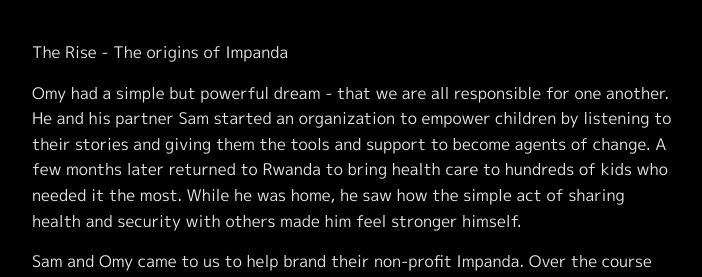
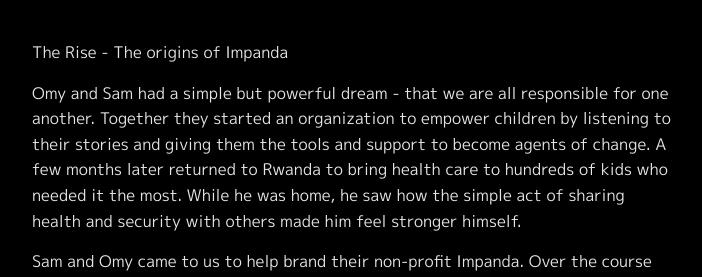
Before and after one commit to factorytown/factorytown.github.io, a Jekyll site: the page built from _projects/ras-omy-k.markdown, in a window 1280 px wide. Shown: the part 805-1082 px from the top of the page, without its empty margins (288-990 px from the left). Built offline with Jekyll 4.4.1, drawn with Linux system fonts in a browser that asks for light colours; nearby versions of some CDN libraries.

Commit message:
Updated Ras Omy K

```diff
--- a/_projects/ras-omy-k.markdown
+++ b/_projects/ras-omy-k.markdown
@@ -9,7 +9,7 @@
 <iframe width="560" height="315" src="https://www.youtube.com/embed/TjWqFQDQmQ4" frameborder="0" allow="accelerometer; autoplay; encrypted-media; gyroscope; picture-in-picture" allowfullscreen></iframe>
 The Rise - The origins of Impanda
 
-Omy had a simple but powerful dream - that we are all responsible for one another. He and his partner Sam started an organization to empower children by listening to their stories and giving them the tools and support to become agents of change.  A few months later returned to Rwanda to bring health care to hundreds of kids who needed it the most. While he was home, he saw how the simple act of sharing health and security with others made him feel stronger himself.
+Omy and Sam had a simple but powerful dream - that we are all responsible for one another. Together they started an organization to empower children by listening to their stories and giving them the tools and support to become agents of change.  A few months later returned to Rwanda to bring health care to hundreds of kids who needed it the most. While he was home, he saw how the simple act of sharing health and security with others made him feel stronger himself.
 
 Sam and Omy came to us to help brand their non-profit Impanda. Over the course of a few months, we created multiple videos to help Impanda explain what they were doing in the world, and why.
 
```
